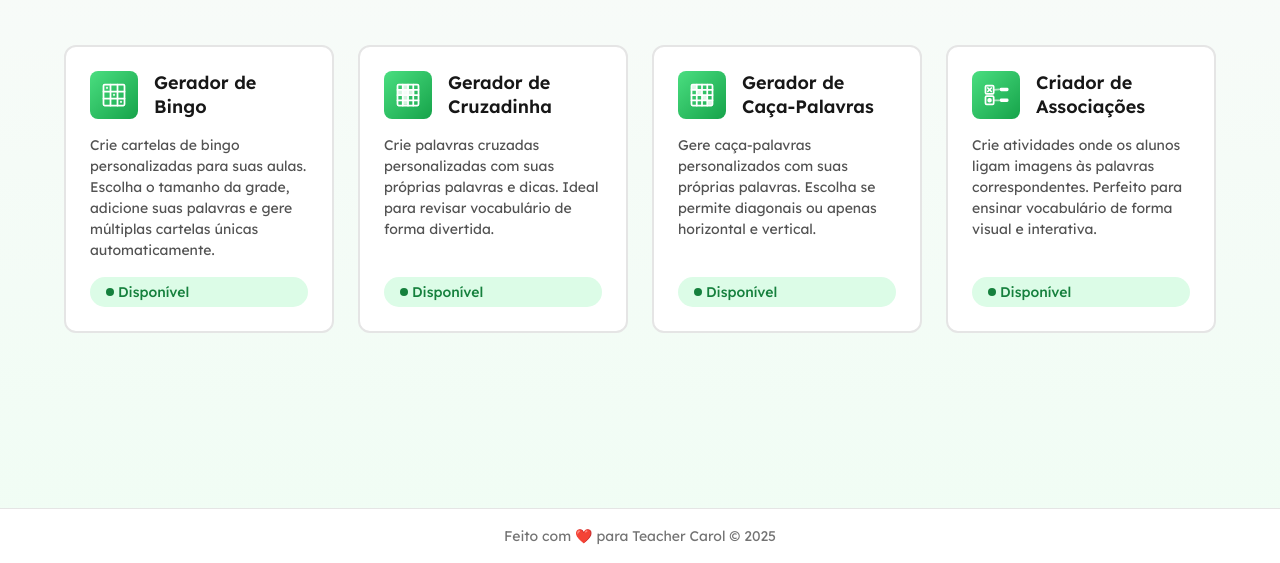
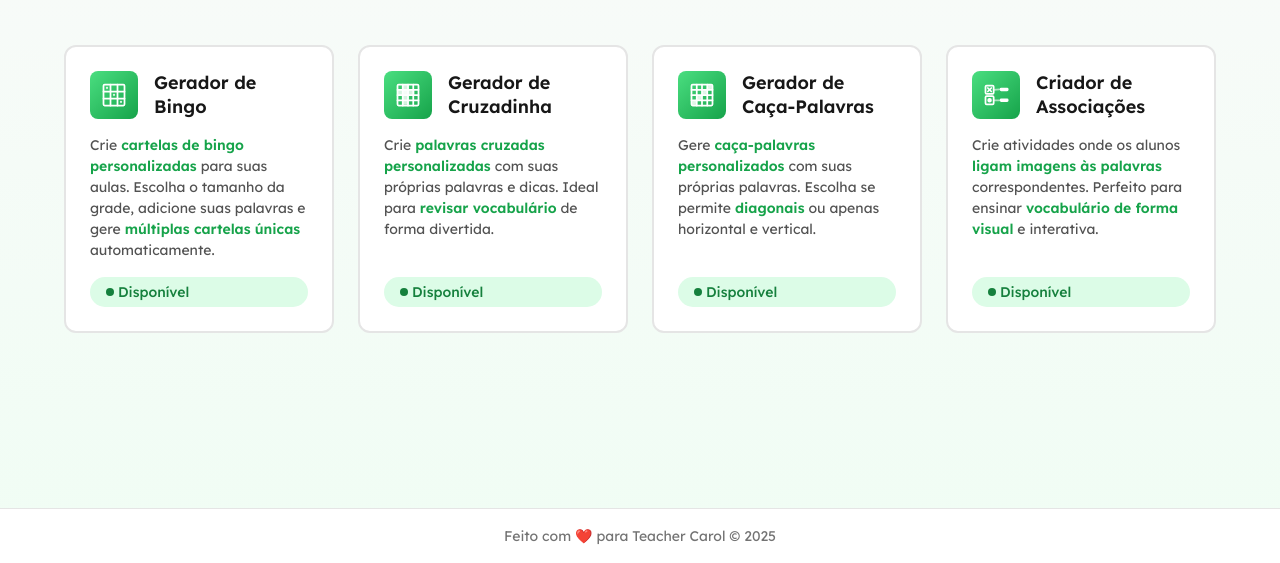
Before and after one commit to hederrico/Teacher-carol-toolkit, a plain HTML site: page index.html in a window 1280 px wide. Shown: the part 237-800 px from the top of the page. Drawn offline with Linux system fonts and the light colour scheme.

Commit message:
feat: aprimora estilo e interatividade das descrições das ferramentas

```diff
--- a/css/styles.css
+++ b/css/styles.css
@@ -334,13 +334,13 @@ p {
   height: 3px;
   background: var(--gradient-primary);
   transform: scaleX(0);
-  transform-origin: left;
+  transform-origin: center;
   transition: transform var(--transition-base);
 }
 
 .tool-card:hover {
   transform: translateY(-4px);
-  box-shadow: var(--shadow-xl);
+  box-shadow: 0 20px 25px -5px rgba(34, 197, 94, 0.2), 0 10px 10px -5px rgba(34, 197, 94, 0.15);
   border-color: var(--color-border-hover);
 }
 
@@ -386,6 +386,11 @@ p {
   line-height: 1.5;
   margin-bottom: var(--spacing-sm);
   flex-grow: 1;
+}
+
+.tool-description .highlight {
+  color: var(--primary-600);
+  font-weight: var(--font-weight-semibold);
 }
 
 .tool-status {
--- a/index.html
+++ b/index.html
@@ -76,9 +76,9 @@
                         <h4 class="tool-title">Gerador de Bingo</h4>
                     </div>
                     <p class="tool-description">
-                        Crie cartelas de bingo personalizadas para suas aulas.
+                        Crie <span class="highlight">cartelas de bingo personalizadas</span> para suas aulas.
                         Escolha o tamanho da grade, adicione suas palavras e gere
-                        múltiplas cartelas únicas automaticamente.
+                        <span class="highlight">múltiplas cartelas únicas</span> automaticamente.
                     </p>
                     <span class="tool-status status-available">
                         <span class="status-indicator"></span>
@@ -105,8 +105,8 @@
                         <h4 class="tool-title">Gerador de Cruzadinha</h4>
                     </div>
                     <p class="tool-description">
-                        Crie palavras cruzadas personalizadas com suas próprias palavras
-                        e dicas. Ideal para revisar vocabulário de forma divertida.
+                        Crie <span class="highlight">palavras cruzadas personalizadas</span> com suas próprias palavras
+                        e dicas. Ideal para <span class="highlight">revisar vocabulário</span> de forma divertida.
                     </p>
                     <span class="tool-status status-available">
                         <span class="status-indicator"></span>
@@ -126,18 +126,18 @@
                                 <line x1="7.5" y1="3" x2="7.5" y2="21"/>
                                 <line x1="12" y1="3" x2="12" y2="21"/>
                                 <line x1="16.5" y1="3" x2="16.5" y2="21"/>
-                                <line x1="5" y1="5" x2="19" y2="19" stroke="white" stroke-width="2" opacity="0.3"/>
-                                <circle cx="5.25" cy="5.25" r="1.5" fill="white" opacity="0.8"/>
-                                <circle cx="9.75" cy="9.75" r="1.5" fill="white" opacity="0.8"/>
-                                <circle cx="14.25" cy="14.25" r="1.5" fill="white" opacity="0.8"/>
-                                <circle cx="18.75" cy="18.75" r="1.5" fill="white" opacity="0.8"/>
+                                <line x1="5" y1="19" x2="19" y2="5" stroke="white" stroke-width="2" opacity="0.3"/>
+                                <circle cx="5.25" cy="18.75" r="1.5" fill="white" opacity="0.8"/>
+                                <circle cx="9.75" cy="14.25" r="1.5" fill="white" opacity="0.8"/>
+                                <circle cx="14.25" cy="9.75" r="1.5" fill="white" opacity="0.8"/>
+                                <circle cx="18.75" cy="5.25" r="1.5" fill="white" opacity="0.8"/>
                             </svg>
                         </div>
                         <h4 class="tool-title">Gerador de Caça-Palavras</h4>
                     </div>
                     <p class="tool-description">
-                        Gere caça-palavras personalizados com suas próprias palavras.
-                        Escolha se permite diagonais ou apenas horizontal e vertical.
+                        Gere <span class="highlight">caça-palavras personalizados</span> com suas próprias palavras.
+                        Escolha se permite <span class="highlight">diagonais</span> ou apenas horizontal e vertical.
                     </p>
                     <span class="tool-status status-available">
                         <span class="status-indicator"></span>
@@ -164,8 +164,8 @@
                         <h4 class="tool-title">Criador de Associações</h4>
                     </div>
                     <p class="tool-description">
-                        Crie atividades onde os alunos ligam imagens às palavras correspondentes.
-                        Perfeito para ensinar vocabulário de forma visual e interativa.
+                        Crie atividades onde os alunos <span class="highlight">ligam imagens às palavras</span> correspondentes.
+                        Perfeito para ensinar <span class="highlight">vocabulário de forma visual</span> e interativa.
                     </p>
                     <span class="tool-status status-available">
                         <span class="status-indicator"></span>
```
Also changed, not shown: tools/caca-palavras/index.html (+5 -5 lines).
